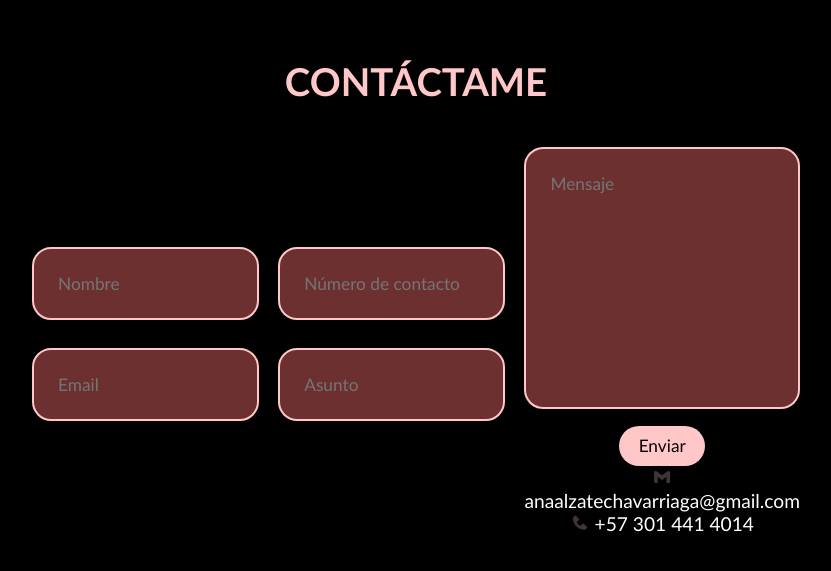
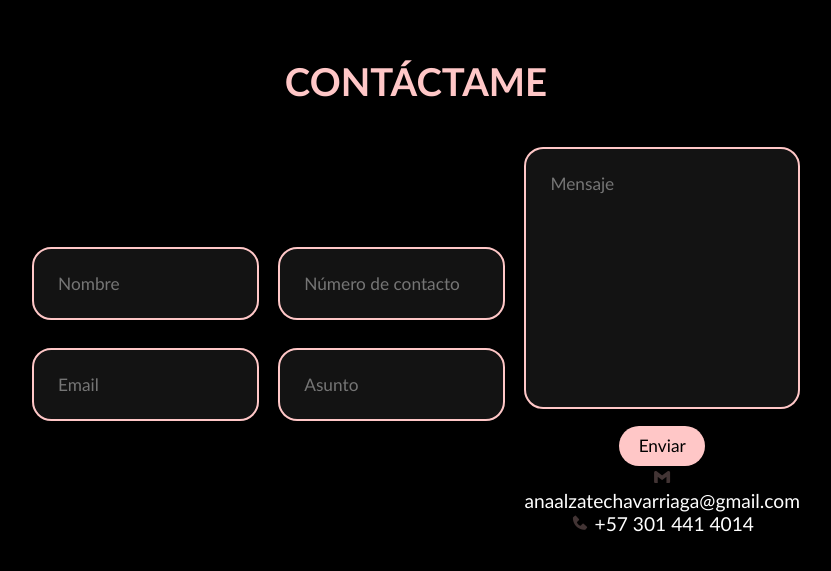
Before and after one commit to Anamaalzate/Portafolio, a plain HTML site: page index.html in a window 1280 px wide. Shown: the part 3632-4203 px from the top of the page, without its empty margins (224-1055 px from the left). Drawn offline with nearby package versions, Linux system fonts and the light colour scheme; a script that the page names is missing.

Commit message:
Update style.css

```diff
--- a/style.css
+++ b/style.css
@@ -10,7 +10,7 @@
 }
 :root{
     --bg-color: #000000;
-    --second-bg-color: #6d3030;
+    --second-bg-color: #131313;
     --text-color: white;
     --main-color: #ffc7c7;
 }
```
